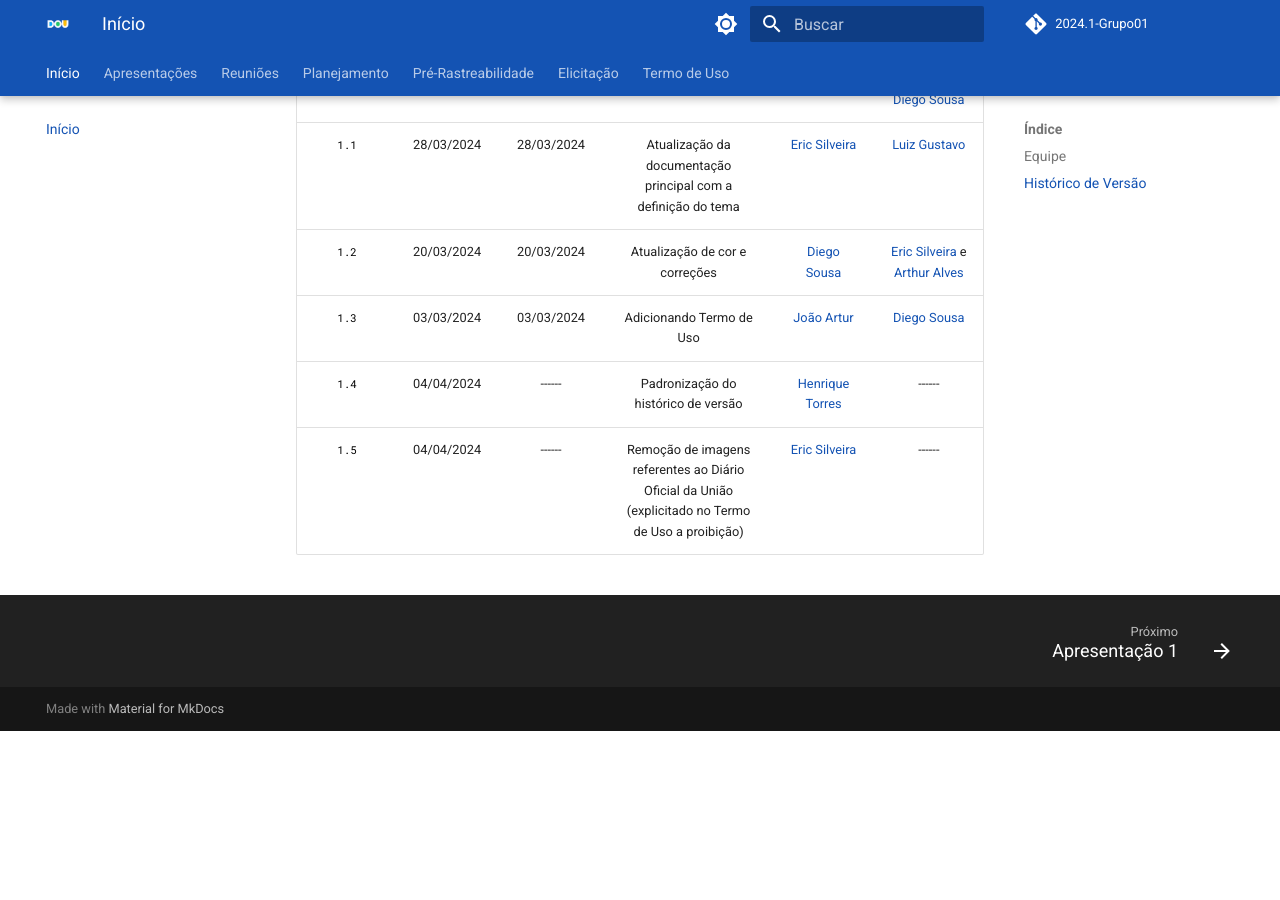
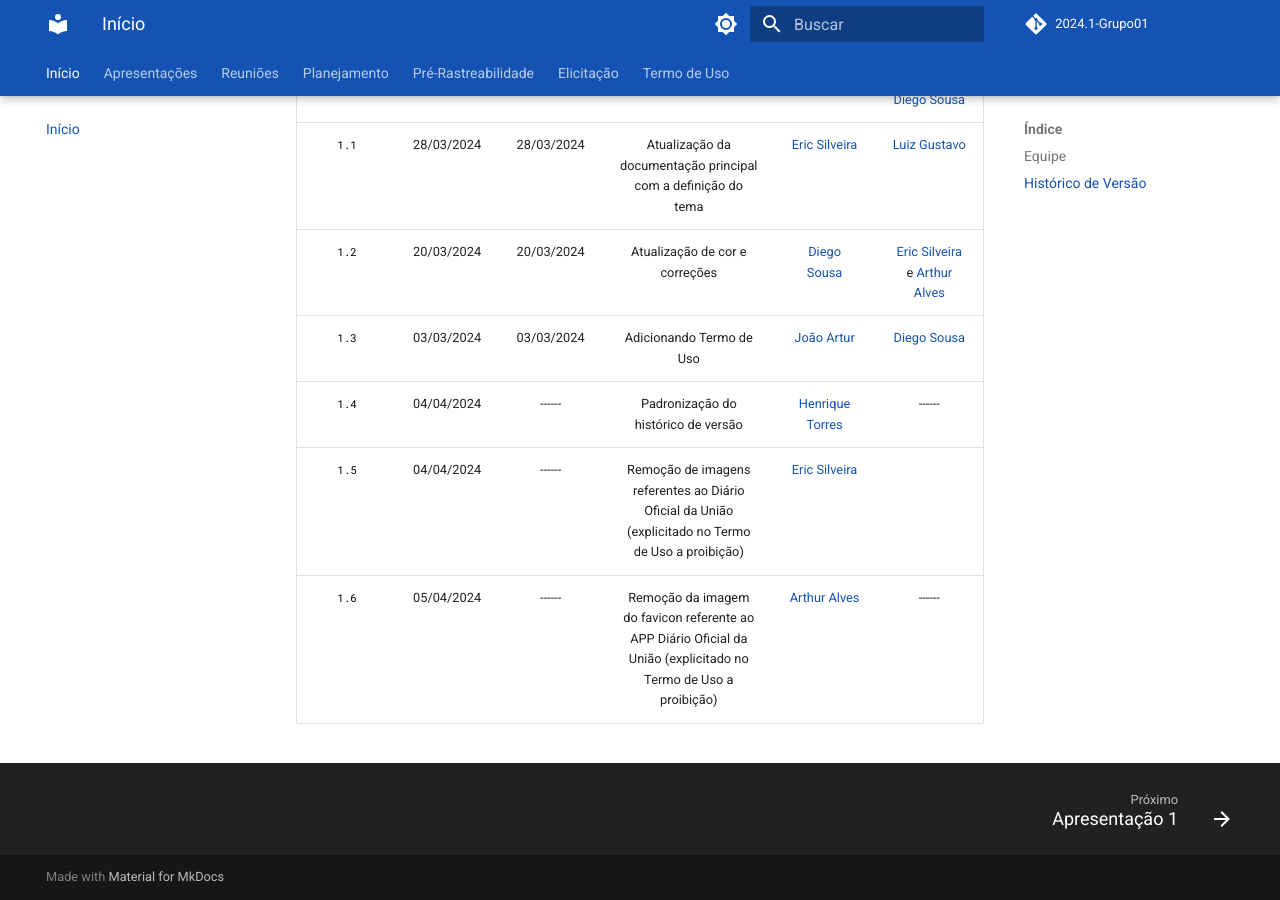
Before and after one commit to Requisitos-de-Software/2024.1-DiarioOficialdaUniao, an MkDocs documentation site: the page built from docs/index.md, in a window 1280 px wide and 900 px high, scrolled down 887 px. Built offline with MkDocs 1.6.1 and Material for MkDocs 9.7.7, drawn with Linux system fonts in a browser that asks for light colours; comment, search, counter and statistics services are not loaded; the version menu is left out; before the commit the page ends 1618 px from its top, so only the background shows below that.

Commit message:
remove favicon

```diff
--- a/docs/index.md
+++ b/docs/index.md
@@ -28,4 +28,5 @@ Este espaço é dedicado à documentação de todos os artefatos gerados pelo Gr
 | `1.2`  | 20/03/2024 | 20/03/2024 | Atualização de cor e correções | [Diego Sousa](https://github.com/DiegoSousaLeite) | [Eric Silveira](https://github.com/ericbky) e [Arthur Alves](https://github.com/Arthrok) |
 | `1.3`  | 03/03/2024 | 03/03/2024 | Adicionando Termo de Uso | [João Artur](https://github.com/joao-artl) | [Diego Sousa](https://github.com/DiegoSousaLeite)|
 | `1.4`  | 04/04/2024 | ------ | Padronização do histórico de versão | [Henrique Torres](https://github.com/henriqtorresl) | ------ |
-| `1.5`  | 04/04/2024 | ------ | Remoção de imagens referentes ao Diário Oficial da União (explicitado no Termo de Uso a proibição) | [Eric Silveira](https://github.com/ericbky) | ------ |
+| `1.5`  | 04/04/2024 | ------ | Remoção de imagens referentes ao Diário Oficial da União (explicitado no Termo de Uso a proibição) | [Eric Silveira](https://github.com/ericbky) |
+| `1.6`  | 05/04/2024 | ------ | Remoção da imagem do favicon referente ao APP Diário Oficial da União (explicitado no Termo de Uso a proibição) | [Arthur Alves](https://github.com/arthrok) |------ |
--- a/mkdocs.yml
+++ b/mkdocs.yml
@@ -70,8 +70,8 @@ theme:
         name: Mudar para a preferência do sistema
 
   language: pt-BR
-  favicon: assets/logoWhite.png
-  logo: assets/logoWhite.png
+  # favicon: assets/logoWhite.png
+  # logo: assets/logoWhite.png
 
 extra:
   version:
```
